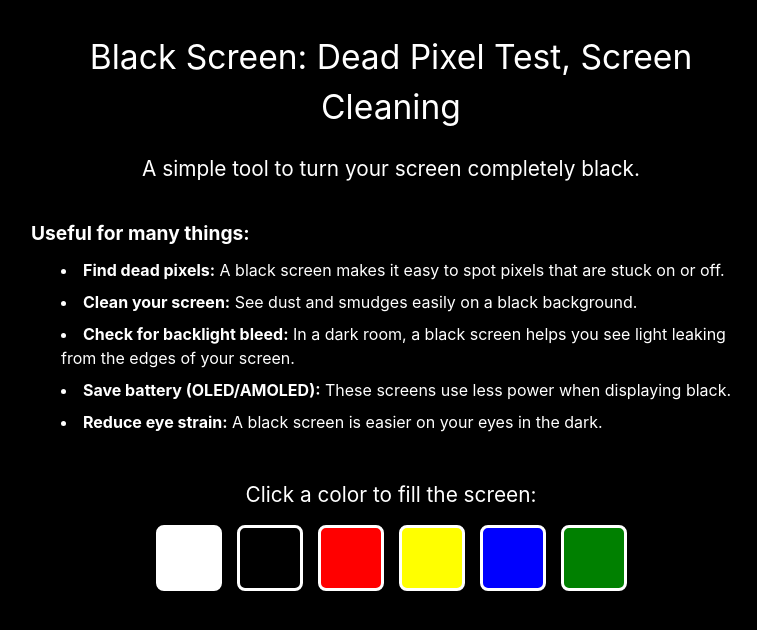
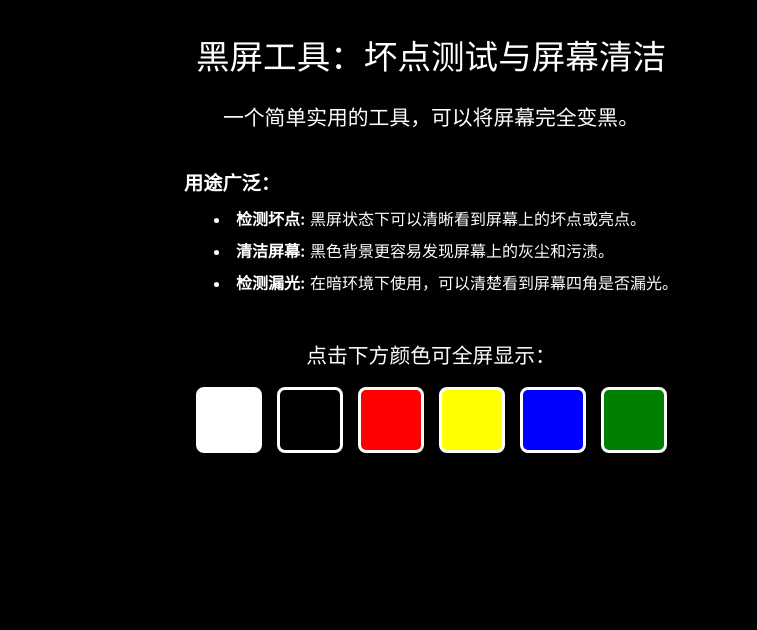
Before and after one commit to lijiaocn/kecology.com, a Jekyll site: the page built from _posts/2025-09-09-black-screen.md, in a window 1280 px wide. Shown: the top 630 px of the page, without its empty margins (209-966 px from the left). Built offline with Jekyll 4.4.1, drawn with Linux system fonts in a browser that asks for light colours.

Commit message:
black-screen i18n

```diff
--- /dev/null
+++ b/_data/i18n/black-screen/ja.yml
@@ -0,0 +1,26 @@
+# i18n data for black-screen post
+# Japanese (ja) language
+
+# Frontmatter
+title: "ドット抜け検査：モニター用黒画面ツール（複数カラー対応）"
+description: "完全に黒い画面で、ドット抜けの確認、バックライト漏れのチェック、画面の清掃ができます。モニター検査に役立つ便利なツールです。"
+
+# Page content
+h1: "黒画面：ドット抜け検査と画面清掃"
+intro_text: "画面を完全に黒にするシンプルなツールです。"
+useful_text: "様々な用途に使えます："
+dead_pixels: "ドット抜けの検出"
+dead_pixels_desc: "黒画面で、点滅や固定化したドット抜けが簡単に見つかります。"
+clean_screen: "画面の清掃"
+clean_screen_desc: "黒背景でホコリや汚れがよく見えます。"
+backlight_bleed: "バックライト漏れの確認"
+backlight_bleed_desc: "暗い部屋で、画面端からの光漏れが簡単に確認できます。"
+color_palette_text: "色を選択して画面を塗りつぶします："
+
+# Color names
+white_screen: "白画面"
+black_screen: "黒画面"
+red_screen: "赤画面"
+yellow_screen: "黄画面"
+blue_screen: "青画面"
+green_screen: "緑画面"
--- /dev/null
+++ b/_data/i18n/black-screen/zh-CN.yml
@@ -0,0 +1,26 @@
+# i18n data for black-screen post
+# Simplified Chinese (zh-CN) language
+
+# Frontmatter
+title: "坏点测试：显示器黑屏工具（多颜色可选）"
+description: "使用全黑屏幕测试显示器坏点、检查背光漏光、清洁屏幕。在OLED/AMOLED屏幕上可省电并护眼。一款实用的显示器检测工具。"
+
+# Page content
+h1: "黑屏工具：坏点测试与屏幕清洁"
+intro_text: "一个简单实用的工具，可以将屏幕完全变黑。"
+useful_text: "用途广泛："
+dead_pixels: "检测坏点"
+dead_pixels_desc: "黑屏状态下可以清晰看到屏幕上的坏点或亮点。"
+clean_screen: "清洁屏幕"
+clean_screen_desc: "黑色背景更容易发现屏幕上的灰尘和污渍。"
+backlight_bleed: "检测漏光"
+backlight_bleed_desc: "在暗环境下使用，可以清楚看到屏幕四角是否漏光。"
+color_palette_text: "点击下方颜色可全屏显示："
+
+# Color names
+white_screen: "白屏"
+black_screen: "黑屏"
+red_screen: "红屏"
+yellow_screen: "黄屏"
+blue_screen: "蓝屏"
+green_screen: "绿屏"
--- /dev/null
+++ b/_data/i18n/black-screen/zh-TW.yml
@@ -0,0 +1,26 @@
+# i18n data for black-screen post
+# Traditional Chinese (zh-TW) language
+
+# Frontmatter
+title: "壞點測試：顯示器黑屏工具（多顏色可選）"
+description: "使用全黑螢幕測試顯示器壞點、檢查背光漏光、清潔螢幕。在OLED/AMOLED螢幕上可省電並護眼。一款實用的顯示器檢測工具。"
+
+# Page content
+h1: "黑屏工具：壞點測試與螢幕清潔"
+intro_text: "一個簡單實用的工具，可以將螢幕完全變黑。"
+useful_text: "用途廣泛："
+dead_pixels: "檢測壞點"
+dead_pixels_desc: "黑屏狀態下可以清晰看到螢幕上的壞點或亮點。"
+clean_screen: "清潔螢幕"
+clean_screen_desc: "黑色背景更容易發現螢幕上的灰塵和污漬。"
+backlight_bleed: "檢測漏光"
+backlight_bleed_desc: "在暗環境下使用，可以清楚看到螢幕四角是否漏光。"
+color_palette_text: "點擊下方顏色可全螢幕顯示："
+
+# Color names
+white_screen: "白屏"
+black_screen: "黑屏"
+red_screen: "紅屏"
+yellow_screen: "黃屏"
+blue_screen: "藍屏"
+green_screen: "綠屏"
--- a/_plugins/i18n_generator.rb
+++ b/_plugins/i18n_generator.rb
@@ -19,6 +19,10 @@ module Jekyll
           # 记录原始 URL (例如: /tool/ai-chatbot-hub.html)
           original_permalink = template.data['permalink'] || template.url
 
+          # 提取 post 名称用于 i18n 数据查找（从 permalink 或 path 中提取）
+          # 例如：/tool/black-screen -> black-screen
+          post_name = original_permalink.split('/').last.split('.').first
+
           languages.each do |lang|
             # 2. 克隆一个新的文档对象（包括默认语言）
             post_to_add = template.dup
@@ -31,7 +35,14 @@ module Jekyll
             # 4. 注入新的语言代码
             post_to_add.data['lang'] = lang
 
-            # 5. 构造 permalink：默认语言不添加前缀，其他语言添加语言前缀
+            # 5. 从 i18n 数据文件读取并替换 title 和 description
+            if site.data['i18n'] && site.data['i18n'][post_name] && site.data['i18n'][post_name][lang]
+              i18n_data = site.data['i18n'][post_name][lang]
+              post_to_add.data['title'] = i18n_data['title'] if i18n_data['title']
+              post_to_add.data['description'] = i18n_data['description'] if i18n_data['description']
+            end
+
+            # 6. 构造 permalink：默认语言不添加前缀，其他语言添加语言前缀
             if lang == default_lang
               post_to_add.data['permalink'] = original_permalink
             else
@@ -39,17 +50,17 @@ module Jekyll
               post_to_add.data['permalink'] = "/#{lang}#{original_permalink}"
             end
 
-            # 6. 清除并重新计算 URL/路径 (解决 URL 冲突)
+            # 7. 清除并重新计算 URL/路径 (解决 URL 冲突)
             post_to_add.instance_variable_set('@url', nil)
             post_to_add.instance_variable_set('@destination', nil)
             post_to_add.url # 触发 URL 重新计算
 
-            # 7. 将文章添加到最终列表
+            # 8. 将文章添加到最终列表
             final_posts << post_to_add
           end
         end
 
-        # 8. 加入最终处理过的所有语言版本的文章
+        # 9. 加入最终处理过的所有语言版本的文章
         site.posts.docs.concat(final_posts)
       end
     end
--- a/_posts/2025-09-09-black-screen.md
+++ b/_posts/2025-09-09-black-screen.md
@@ -13,30 +13,33 @@ title: "Dead Pixel Test: A Black Color Screen for Monitor Test (More Colors)"
 description: "Use this full black screen to test for dead pixels, check for backlight bleed, clean your screen, save power on OLED/AMOLED displays, and reduce eye strain. A versatile tool for your monitor."
 ---
 
+{% assign i18n_data = site.data.i18n['black-screen'][page.lang] %}
+{% if i18n_data == nil %}
+  {% assign i18n_data = site.data.i18n['black-screen']['en'] %}
+{% endif %}
+
 <link rel="stylesheet" href="/assets/css/black-screen.css?v=1">
 
 <div id="content">
-  <h1>Black Screen: Dead Pixel Test, Screen Cleaning</h1>
-  <p>A simple tool to turn your screen completely black.</p>
+  <h1>{{ i18n_data.h1 }}</h1>
+  <p>{{ i18n_data.intro_text }}</p>
   <div id="more-info">
-    <p>Useful for many things:</p>
+    <p>{{ i18n_data.useful_text }}</p>
     <ul>
-      <li><b>Find dead pixels:</b> A black screen makes it easy to spot pixels that are stuck on or off.</li>
-      <li><b>Clean your screen:</b> See dust and smudges easily on a black background.</li>
-      <li><b>Check for backlight bleed:</b> In a dark room, a black screen helps you see light leaking from the edges of your screen.</li>
-      <li><b>Save battery (OLED/AMOLED):</b> These screens use less power when displaying black.</li>
-      <li><b>Reduce eye strain:</b> A black screen is easier on your eyes in the dark.</li>
+      <li><b>{{ i18n_data.dead_pixels }}:</b> {{ i18n_data.dead_pixels_desc }}</li>
+      <li><b>{{ i18n_data.clean_screen }}:</b> {{ i18n_data.clean_screen_desc }}</li>
+      <li><b>{{ i18n_data.backlight_bleed }}:</b> {{ i18n_data.backlight_bleed_desc }}</li>
     </ul>
   </div>
   <div id="color-palette-container">
-    <p>Click a color to fill the screen:</p>
+    <p>{{ i18n_data.color_palette_text }}</p>
     <div id="color-palette">
-      <div class="color-swatch" style="background-color: white;" data-color="white" title="White Screen"></div>
-      <div class="color-swatch" style="background-color: black;" data-color="black" title="Black Screen"></div>
-      <div class="color-swatch" style="background-color: red;" data-color="red" title="Red Screen"></div>
-      <div class="color-swatch" style="background-color: yellow;" data-color="yellow" title="Yellow Screen"></div>
-      <div class="color-swatch" style="background-color: blue;" data-color="blue" title="Blue Screen"></div>
-      <div class="color-swatch" style="background-color: green;" data-color="green" title="Green Screen"></div>
+      <div class="color-swatch" style="background-color: white;" data-color="white" title="{{ i18n_data.white_screen }}"></div>
+      <div class="color-swatch" style="background-color: black;" data-color="black" title="{{ i18n_data.black_screen }}"></div>
+      <div class="color-swatch" style="background-color: red;" data-color="red" title="{{ i18n_data.red_screen }}"></div>
+      <div class="color-swatch" style="background-color: yellow;" data-color="yellow" title="{{ i18n_data.yellow_screen }}"></div>
+      <div class="color-swatch" style="background-color: blue;" data-color="blue" title="{{ i18n_data.blue_screen }}"></div>
+      <div class="color-swatch" style="background-color: green;" data-color="green" title="{{ i18n_data.green_screen }}"></div>
     </div>
   </div>
 </div>
--- a/assets/css/black-screen.css
+++ b/assets/css/black-screen.css
@@ -11,7 +11,6 @@ body {
 #content {
   color: white;
   text-align: center;
-  width: 90%;
   max-width: 800px;
   padding: 2rem 0;
 }
```
Also changed, not shown: _data/i18n/black-screen/ar.yml (added, +26 -0 lines), _data/i18n/black-screen/de.yml (added, +26 -0 lines), _data/i18n/black-screen/en.yml (added, +26 -0 lines), _data/i18n/black-screen/es.yml (added, +26 -0 lines), _data/i18n/black-screen/fr.yml (added, +26 -0 lines), _data/i18n/black-screen/hi.yml (added, +26 -0 lines), _data/i18n/black-screen/id.yml (added, +26 -0 lines), _data/i18n/black-screen/it.yml (added, +26 -0 lines), _data/i18n/black-screen/ko.yml (added, +26 -0 lines), _data/i18n/black-screen/pt.yml (added, +26 -0 lines), _data/i18n/black-screen/ru.yml (added, +26 -0 lines), _data/i18n/black-screen/th.yml (added, +26 -0 lines), _data/i18n/black-screen/tr.yml (added, +26 -0 lines), _data/i18n/black-screen/vi.yml (added, +26 -0 lines).
